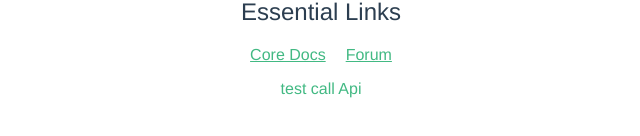
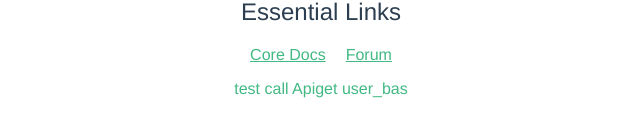
Before and after one commit to choseungmin/pilot-project, a Vue app in the folder src/main/resources/vue/: page /#/GridComponent in a window 1280 px wide. Shown: the part 346-482 px from the top of the page, without its empty margins (319-959 px from the left). Built offline with nearby package versions, Linux system fonts and the light colour scheme.

Commit message:
no message

```diff
--- a/src/main/resources/vue/src/components/GridComponent.vue
+++ b/src/main/resources/vue/src/components/GridComponent.vue
@@ -8,6 +8,7 @@
     </ul>
 <!--    <test v-bind:my-message="msg" @click="testClick('sssss')"/>-->
     <a @click="testClick('sssss')">test call Api</a>
+    <a @click="getUserBas('sssss')">get user_bas</a>
   </div>
 </template>
 
@@ -26,7 +27,13 @@ export default {
       axios.post('/api/test', {param: 'this is test String'}).then(response => {
         console.log(response)
       })
-    }
+    },
+    getUserBas: (msg) => {
+      console.log('testClick' + msg)
+      axios.post('/api/selectUserBas', {param: 'this is test String'}).then(response => {
+        console.log(response)
+      })
+    },
   },
   components: {
     test
```
